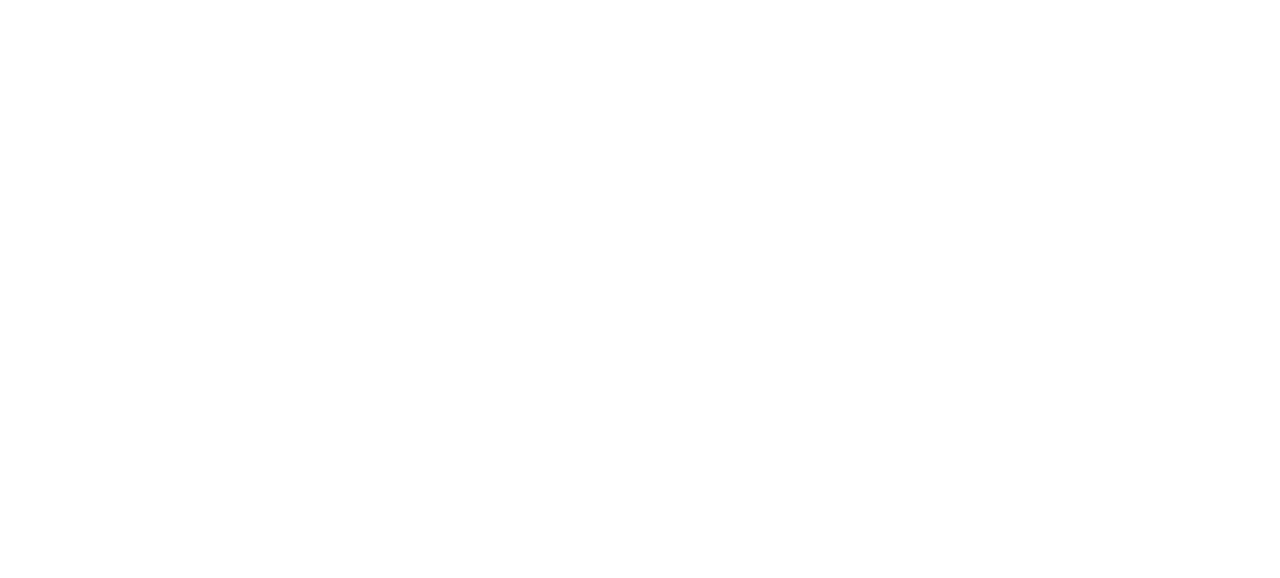
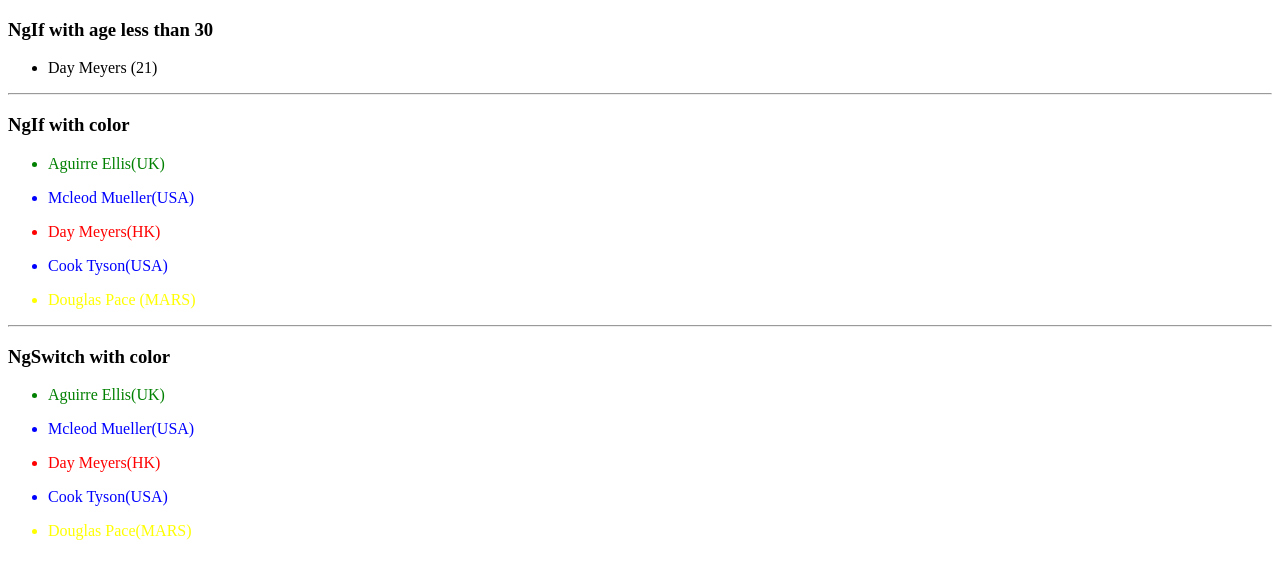
Before and after one commit to ayeayethet151198/angular-training, an Angular app: page /test5 in a window 1280 px wide. Before the commit this address led to /. Shown: the top 578 px of the page. Built offline with nearby package versions, Linux system fonts and the light colour scheme.

Commit message:
day7-assignment

```diff
--- a/src/app/app-routing.module.ts
+++ b/src/app/app-routing.module.ts
@@ -4,6 +4,7 @@
 import { Test2PageComponent } from './pages/test2-page/test2-page.component';
 import { Test3PageComponent } from './pages/test3-page/test3-page.component';
 import { Test4PageComponent } from './pages/test4-page/test4-page.component';
+import { Test5PageComponent } from './pages/test5-page/test5-page.component';
 
 const routes: Routes = [
   {
@@ -21,6 +22,10 @@
   {
     path: 'test4',
     component: Test4PageComponent
+  },
+  {
+    path: 'test5',
+    component: Test5PageComponent
   }
 ];
 
--- a/src/app/app.module.ts
+++ b/src/app/app.module.ts
@@ -8,6 +8,7 @@
 import { Test3PageComponent } from './pages/test3-page/test3-page.component';
 import { Test4PageComponent } from './pages/test4-page/test4-page.component';
 import { FormsModule } from "@angular/forms";
+import { Test5PageComponent } from './pages/test5-page/test5-page.component';
 
 @NgModule({
   declarations: [
@@ -15,7 +16,8 @@
     Test1PageComponent,
     Test2PageComponent,
     Test3PageComponent,
-    Test4PageComponent
+    Test4PageComponent,
+    Test5PageComponent
   ],
   imports: [
     BrowserModule,
--- /dev/null
+++ b/src/app/pages/test5-page/test5-page.component.html
@@ -0,0 +1,34 @@
+<div class="first-blk">
+<h3>NgIf with age less than 30</h3>
+
+  <ul *ngFor="let person of people">
+    <li *ngIf="person.age < 30">
+      {{person.name}} ({{person.age}})
+    </li>
+  </ul>
+</div>
+<hr>
+<div class="second-blk">
+  <h3>NgIf with color</h3>
+  <div class="ifColor">
+    <ul *ngFor="let person of people">
+      <li *ngIf="person.country == 'UK'"  [style.color]="'green'">{{person.name}}({{person.country}})</li>
+      <li *ngIf="person.country == 'USA'"  [style.color]="'blue'">{{person.name}}({{person.country}})</li>
+      <li *ngIf="person.country == 'HK'"  [style.color]="'red'">{{person.name}}({{person.country}})</li>
+      <li *ngIf="person.country !== 'USA' && person.country !== 'UK' && person.country !== 'HK'" [style.color]="'yellow'">{{person.name}} ({{person.country}})</li>
+    </ul>
+  </div>
+</div>
+<hr>
+<div class="third-blk">
+  <h3>NgSwitch with color</h3>
+   <div class="switchColor" *ngFor="let person of people">
+     <ul [ngSwitch]="person.country">
+      <li *ngSwitchCase="'UK'" [style.color]="'green'">{{person.name}}({{person.country}})</li>
+      <li *ngSwitchCase="'USA'" [style.color]="'blue'">{{person.name}}({{person.country}})</li>
+      <li *ngSwitchCase="'HK'" [style.color]="'red'">{{person.name}}({{person.country}})</li>
+      <li *ngSwitchDefault [style.color]="'yellow'">{{person.name}}({{person.country}})</li>
+     </ul>
+   </div>
+
+</div>
--- /dev/null
+++ b/src/app/pages/test5-page/test5-page.component.ts
@@ -0,0 +1,41 @@
+import { Component, OnInit } from '@angular/core';
+
+@Component({
+  selector: 'app-test5-page',
+  templateUrl: './test5-page.component.html',
+  styleUrls: ['./test5-page.component.scss']
+})
+export class Test5PageComponent implements OnInit {
+  people: any[] = [
+    {
+      "name": "Aguirre  Ellis",
+      "age": 34,
+      "country": 'UK'
+    },
+    {
+      "name": "Mcleod  Mueller",
+      "age": 32,
+      "country": 'USA'
+    },
+    {
+      "name": "Day  Meyers",
+      "age": 21,
+      "country": 'HK'
+    },
+    {
+      "name": "Cook  Tyson",
+      "age": 32,
+      "country": 'USA'
+    },
+    {
+      "name": "Douglas  Pace",
+      "age": 35,
+      "country": 'MARS'
+    },
+  ];
+  constructor() { }
+
+  ngOnInit(): void {
+  }
+
+}
```
Also changed, not shown: src/app/pages/test5-page/test5-page.component.scss (added), 1 other file (tests, documents, lock files or other folders).
